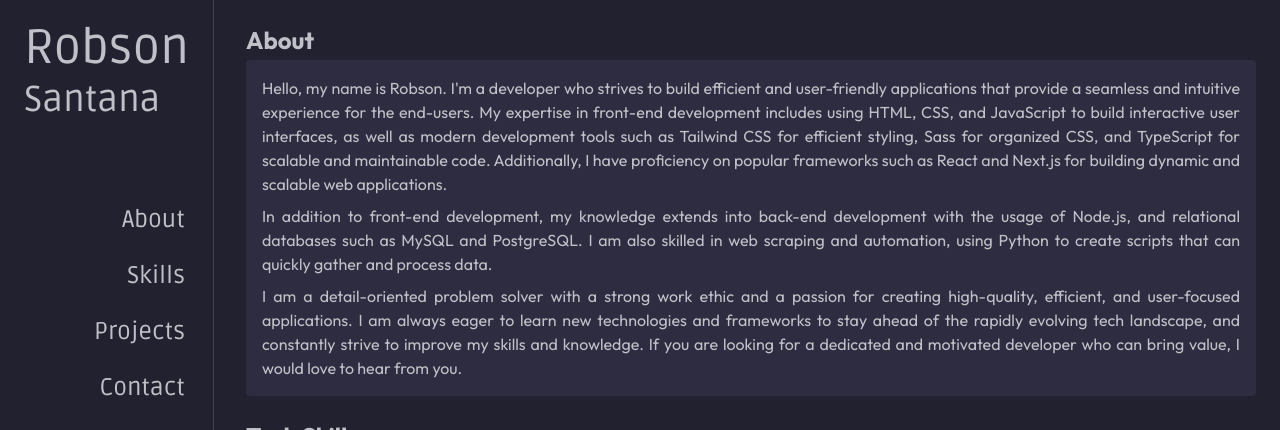
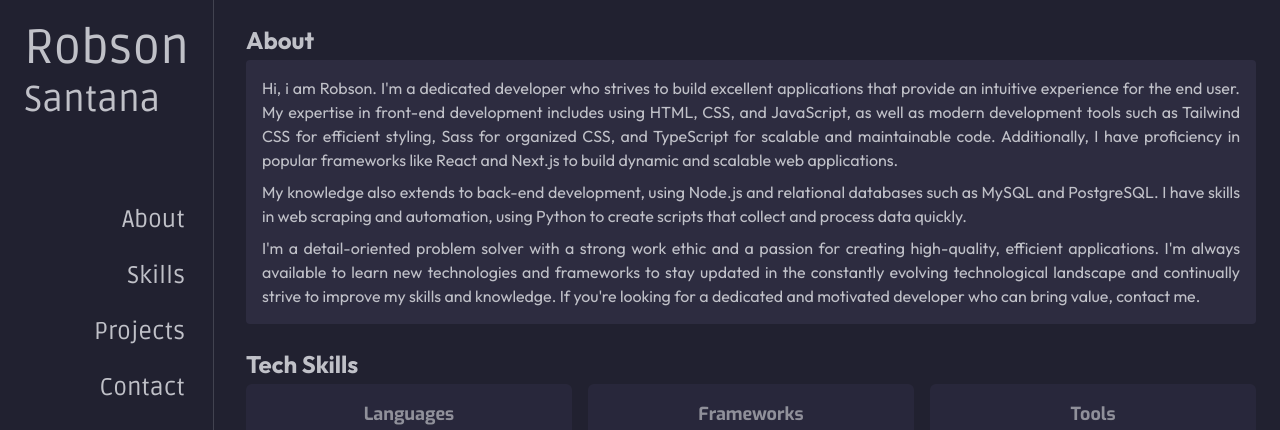
Before and after one commit to robsonswe/robsonswe.github.io, a Next.js app: page / in a window 1280 px wide. Shown: the top 430 px of the page. Built offline with nearby package versions, Linux system fonts and the light colour scheme.

Commit message:
Adjust about

```diff
--- a/src/components/about.jsx
+++ b/src/components/about.jsx
@@ -3,15 +3,15 @@ function About({ lang }) {
     const locales = {
         'default': {
             title: 'About',
-            para1: "Hello, my name is Robson. I'm a developer who strives to build efficient and user-friendly applications that provide a seamless and intuitive experience for the end-users. My expertise in front-end development includes using HTML, CSS, and JavaScript to build interactive user interfaces, as well as modern development tools such as Tailwind CSS for efficient styling, Sass for organized CSS, and TypeScript for scalable and maintainable code. Additionally, I have proficiency on popular frameworks such as React and Next.js for building dynamic and scalable web applications.",
-            para2: "In addition to front-end development, my knowledge extends into back-end development with the usage of Node.js, and relational databases such as MySQL and PostgreSQL. I am also skilled in web scraping and automation, using Python to create scripts that can quickly gather and process data.",
-            para3: 'I am a detail-oriented problem solver with a strong work ethic and a passion for creating high-quality, efficient, and user-focused applications. I am always eager to learn new technologies and frameworks to stay ahead of the rapidly evolving tech landscape, and constantly strive to improve my skills and knowledge. If you are looking for a dedicated and motivated developer who can bring value, I would love to hear from you.'
+            para1: "Hi, i am Robson. I'm a dedicated developer who strives to build excellent applications that provide an intuitive experience for the end user. My expertise in front-end development includes using HTML, CSS, and JavaScript, as well as modern development tools such as Tailwind CSS for efficient styling, Sass for organized CSS, and TypeScript for scalable and maintainable code. Additionally, I have proficiency in popular frameworks like React and Next.js to build dynamic and scalable web applications.",
+            para2: "My knowledge also extends to back-end development, using Node.js and relational databases such as MySQL and PostgreSQL. I have skills in web scraping and automation, using Python to create scripts that collect and process data quickly.",
+            para3: "I'm a detail-oriented problem solver with a strong work ethic and a passion for creating high-quality, efficient applications. I'm always available to learn new technologies and frameworks to stay updated in the constantly evolving technological landscape and continually strive to improve my skills and knowledge. If you're looking for a dedicated and motivated developer who can bring value, contact me."
         },
         'pt': {
             title: 'Sobre',
-            para1: "Olá, meu nome é Robson. Eu sou um desenvolvedor que se esforça para construir aplicações eficientes e amigáveis ao usuário que proporcionam uma experiência perfeita e intuitiva para os usuários finais. Minha especialização em desenvolvimento front-end inclui o uso de HTML, CSS e JavaScript para construir interfaces de usuário interativas, bem como ferramentas modernas de desenvolvimento, como Tailwind CSS para estilização eficiente, Sass para CSS organizado e TypeScript para código escalável e fácil de manter. Além disso, tenho proficiência em frameworks populares como React e Next.js para construir aplicativos web dinâmicos e escaláveis.",
-            para2: "Além do desenvolvimento front-end, meu conhecimento se estende ao desenvolvimento back-end com o uso de Node.js e bancos de dados relacionais como MySQL e PostgreSQL. Também tenho habilidades em web scraping e automação, usando Python para criar scripts que podem coletar e processar dados rapidamente.",
-            para3: 'Eu sou um solucionador de problemas orientado a detalhes com uma forte ética de trabalho e uma paixão por criar aplicativos de alta qualidade, eficientes e focados no usuário. Estou sempre ansioso para aprender novas tecnologias e frameworks para me manter à frente do cenário tecnológico em constante evolução e constantemente me esforço para melhorar minhas habilidades e conhecimentos. Se você está procurando um desenvolvedor dedicado e motivado que possa trazer valor, adoraria ouvir de você.'
+            para1: "Olá, meu nome é Robson. Sou um desenvolvedor dedicado a construir aplicações de excelência, proporcionando uma experiência intuitiva para o usuário final. Minha especialidade em desenvolvimento front-end inclui o uso de HTML, CSS e JavaScript, além do uso de ferramentas modernas de desenvolvimento, como Tailwind CSS para estilização eficiente, Sass para organizar o CSS e TypeScript para escalamento e manutenção de código. Além disso, tenho proficiência em frameworks populares como React e Next.js para construir aplicativos web dinâmicos e escaláveis.            ",
+            para2: "Meu conhecimento também se estende ao desenvolvimento back-end, utilizando Node.js e bancos de dados relacionais como MySQL e PostgreSQL. Tenho habilidades em web scraping e automação, utilizando Python para criar scripts que coletam e processam dados rapidamente.",
+            para3: 'Sou um profissional focado em solucionar problemas com atenção aos detalhes e uma postura determinada e dedicada ao trabalho. Estou sempre a disposição para aprender novas tecnologias e frameworks para me manter atualizado no cenário tecnológico em constante evolução e continuamente esforçando-me para melhorar minhas habilidades e conhecimentos. Se você está procurando um desenvolvedor dedicado e motivado, capaz de trazer valor, contate-me.'
         },
     }
 
```
